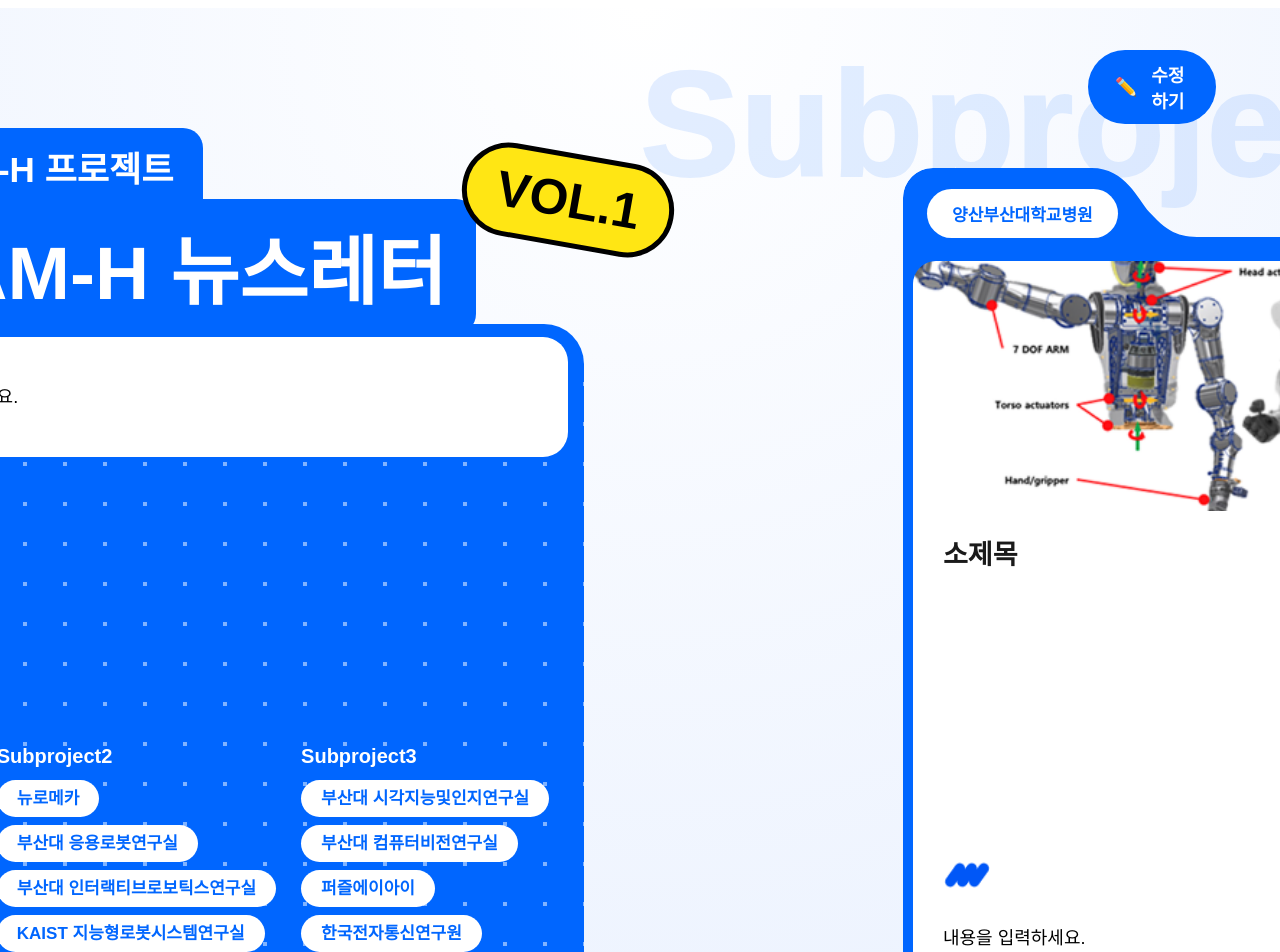
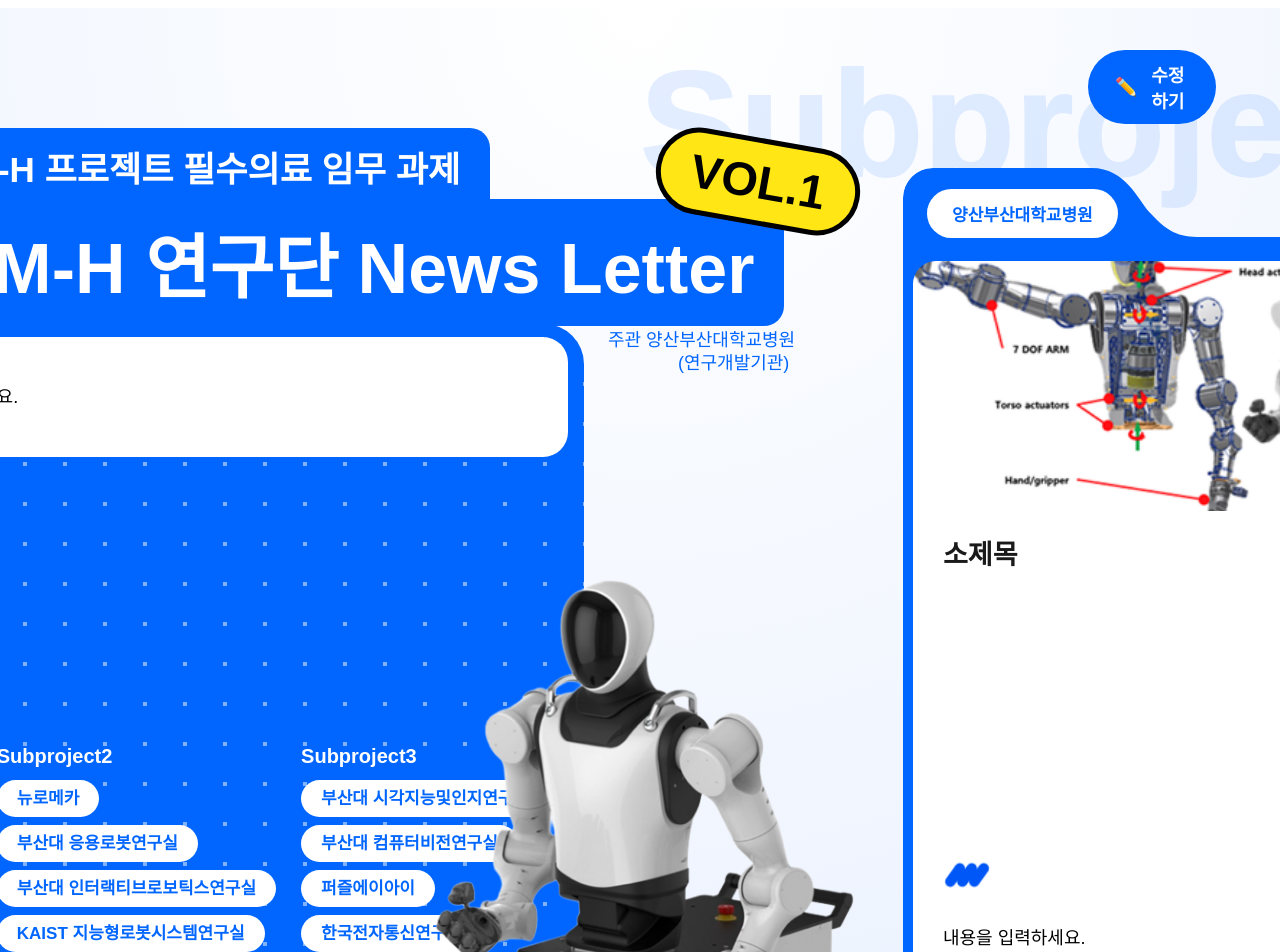
Before and after one commit to dkswwl/newsletter, a Next.js app: page / in a window 1280 px wide. Shown: the top 952 px of the page. Built offline with nearby package versions, Linux system fonts and the light colour scheme; no server answers; the database is empty; a web font is replaced by a local one.

Commit message:
Design Update

```diff
--- a/app/globals.css
+++ b/app/globals.css
@@ -157,6 +157,7 @@
   width: fit-content;
 }
 
+/* 한국형 ARPA-H 프로젝트 필수의료 임무 과제 */
 .intro__badge--small {
   padding: 13px 30px 7px 30px;
   border-radius: 20px 20px 0 0;
@@ -164,31 +165,79 @@
   font-weight: 700;
 }
 
+/* SARAM-H 연구단 News Letter */
 .intro__badge--big {
   padding: 13px 30px 13px 30px;
   border-radius: 0 20px 20px 20px;
-  font-size: 75px;
+  font-size: 70px;
   font-weight: 800;
   display: inline-block;
 }
 
+/* VOL.1 */
 .intro__version {
   position: absolute;
-  top: 145px;
-  left: 781px;
+  top: 130px;
+  left: 975px;
   background-color: #FFE614;
   color: #000000;
   display: flex;
   align-items: center;
   justify-content: center;
   transform: rotate(10deg);
-  padding: 13px 30px;
+  padding: 11px 30px;
   border-radius: 999px;
-  font-size: 50px;
+  font-size: 47px;
   font-weight: 900;
   border: 5px solid #000000;
   z-index: 30;
 }
+
+/* 주관 */
+.intro__host {
+  position: absolute;
+  top: 317px;
+  left: 928px;
+  color: #0066ff;
+  display: flex;
+  align-items: center;
+  justify-content: center;
+  font-size: 18px;
+  font-weight: 400;
+  z-index: 30;
+}
+
+.intro__host2 {
+  position: absolute;
+  top: 340px;
+  left: 998px;
+  color: #0066ff;
+  display: flex;
+  align-items: center;
+  justify-content: center;
+  font-size: 18px;
+  font-weight: 400;
+  z-index: 31;
+}
+
+/* 로봇 이미지 */
+.intro__robotImage {
+  position: absolute;
+  top: 525px;
+  left: 630px;
+
+  width: 700px;
+  z-index: 50;
+
+  pointer-events: none;
+}
+
+.intro__robotImage img {
+  width: 100%;
+  height: auto;
+  display: block;
+}
+
 
 .intro__panel {
   position: absolute;
--- a/app/page.tsx
+++ b/app/page.tsx
@@ -316,11 +316,22 @@
       <section className="pageSection">
         <div className="figmaCanvas figmaCanvas--intro shadow-2xl" data-content="Subproject1">
           <div className="intro__label">
-            <div className="intro__badge intro__badge--small">한국형 ARPA-H 프로젝트</div>
-            <div className="intro__badge intro__badge--big">SARAM-H 뉴스레터</div>
+            <div className="intro__badge intro__badge--small">한국형 ARPA-H 프로젝트 필수의료 임무 과제</div>
+            <div className="intro__badge intro__badge--big">SARAM-H 연구단 News Letter</div>
           </div>
 
           <div className="intro__version">VOL.1</div>
+
+          <div className="intro__host">주관 양산부산대학교병원</div>
+          <div className="intro__host2">(연구개발기관)</div>
+
+          <div className="intro__robotImage">
+            <img
+              src="/images/introRobot.png"
+              alt="robot illustration"
+            />
+          </div>
+
 
           <div className="intro__panel">
             <div className="intro__textBox">
```
Also changed, not shown: public/images/introRobot.png (added).
